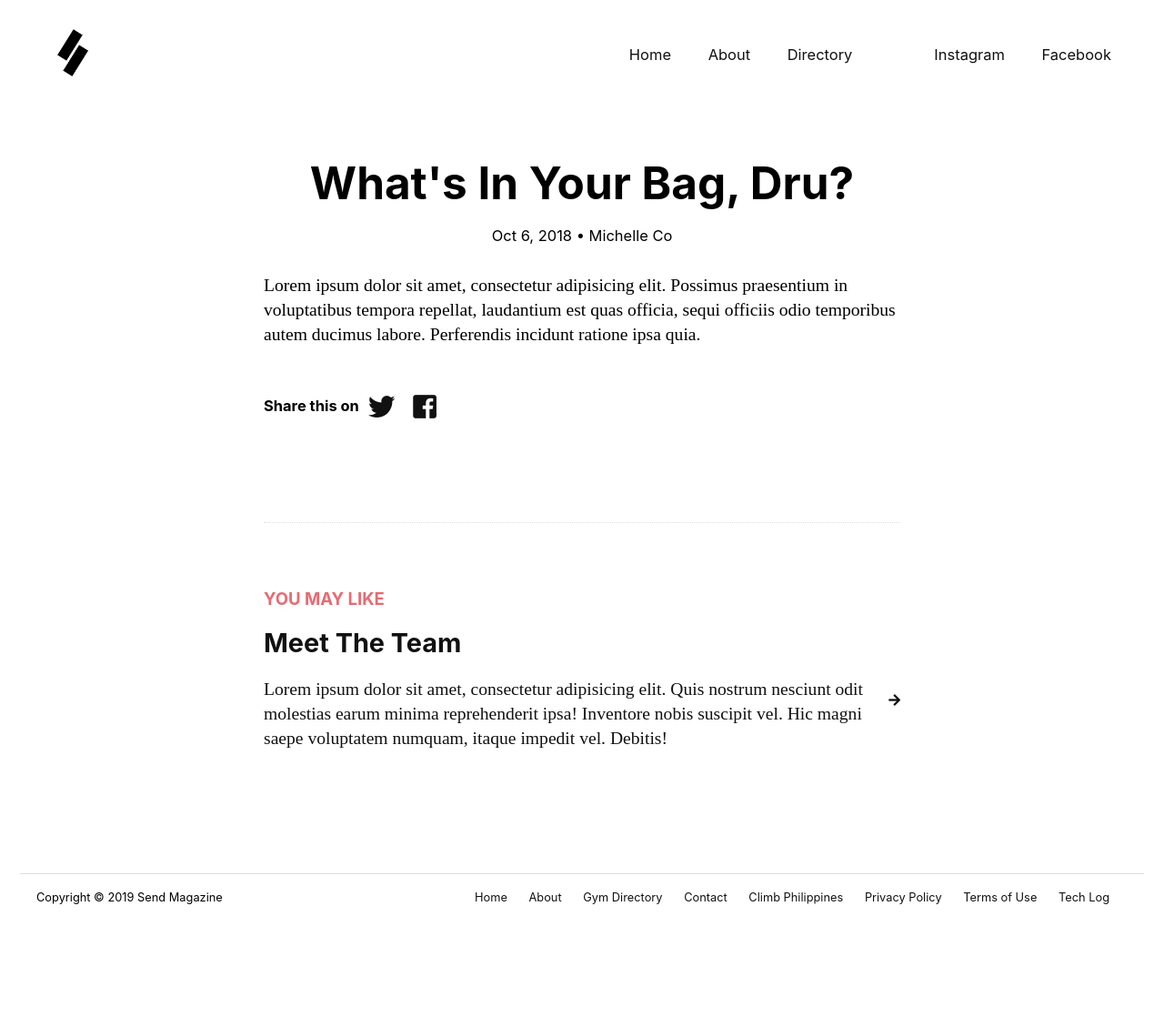
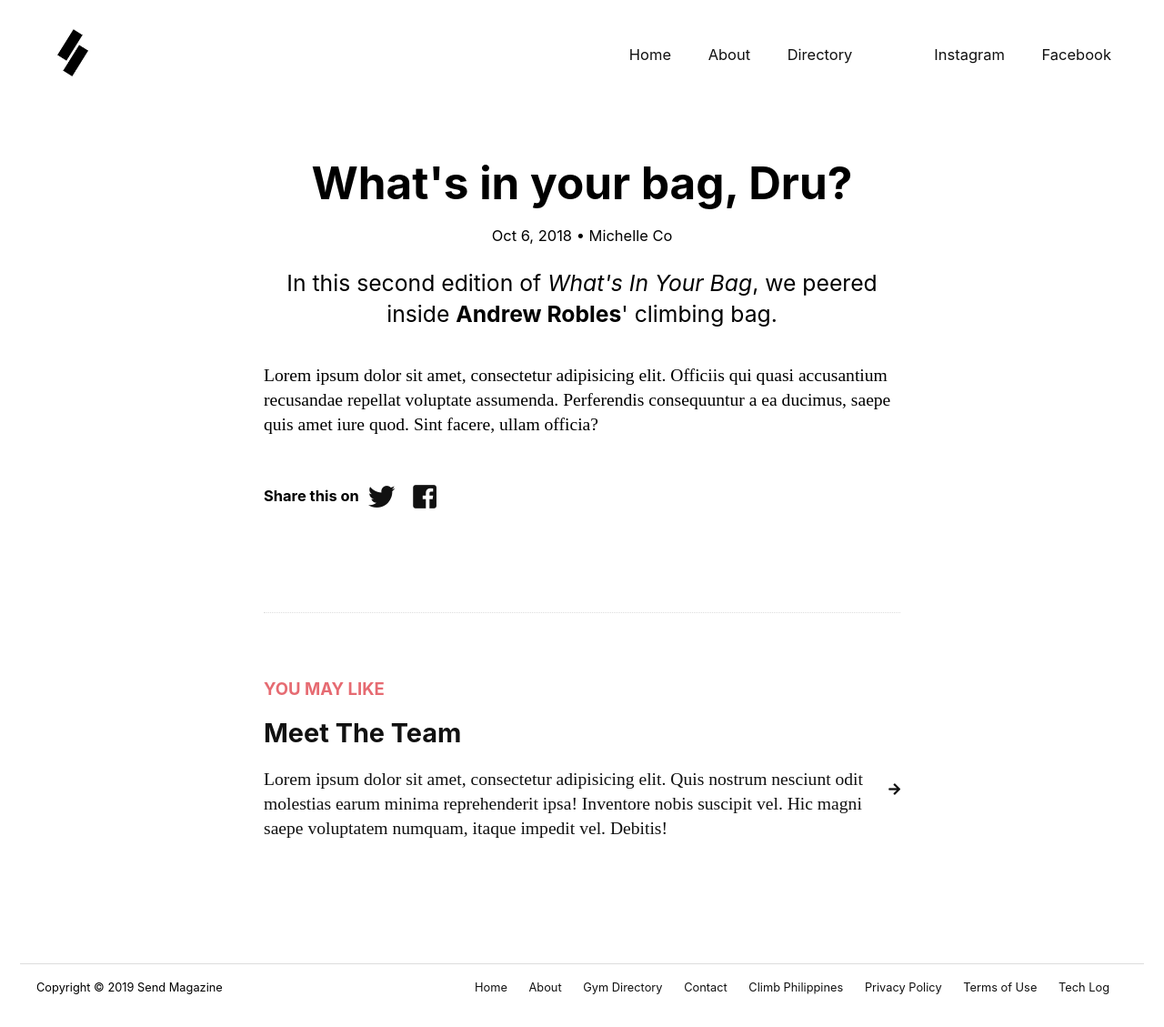
Before and after one commit to nickaguilos/sendmagazine, a Jekyll site: the page built from _posts/2018-10-06-wiyb-dru.md, in a window 1280 px wide. Shown: the whole page at 91% size. Built offline with Jekyll 4.4.1, drawn with Linux system fonts in a browser that asks for light colours; nearby versions of some CDN libraries; before the commit the page ends 1030 px from its top, so only the background shows below that.

Commit message:
adding base for wiyb dru

```diff
--- a/_posts/2018-10-06-wiyb-dru.md
+++ b/_posts/2018-10-06-wiyb-dru.md
@@ -1,10 +1,14 @@
 ---
 layout: post
-title: "What's In Your Bag, Dru?"
+title: "What's in your bag, Dru?"
 author: Michelle Co
 tag: other-articles
-image: /assets/images/issue-2/gcd/1.jpg
-description: Lorem ipsum dolor sit amet, consectetur adipisicing elit. Quis nostrum nesciunt odit molestias earum minima reprehenderit ipsa! Inventore nobis suscipit vel. Hic magni saepe voluptatem numquam, itaque impedit vel. Debitis!
+image: /assets/images/issue-2/wiyb-dru/profile.jpg
+description: In this second edition of What's In Your Bag, we peered inside Andrew Robles' climbing bag.
 ---
 
-Lorem ipsum dolor sit amet, consectetur adipisicing elit. Possimus praesentium in voluptatibus tempora repellat, laudantium est quas officia, sequi officiis odio temporibus autem ducimus labore. Perferendis incidunt ratione ipsa quia.
+<h2 class="pre-text">
+	In this second edition of <em>What's In Your Bag</em>, we peered inside <strong>Andrew Robles</strong>' climbing bag.
+</h2>
+
+Lorem ipsum dolor sit amet, consectetur adipisicing elit. Officiis qui quasi accusantium recusandae repellat voluptate assumenda. Perferendis consequuntur a ea ducimus, saepe quis amet iure quod. Sint facere, ullam officia?
```
Also changed, not shown: _posts/2018-11-29-wiyb-dru.md (deleted, +0 -9 lines), assets/images/homepage/featured-bukidnon.jpg (deleted), assets/images/homepage/featured-photo-1.jpg, assets/images/homepage/featured-photo-2.jpg (deleted), assets/images/issue-2/wiyb-dru/profile.jpg (renamed from assets/images/issue-2/wiyb-dru/20181116-A7R08379.jpg).
